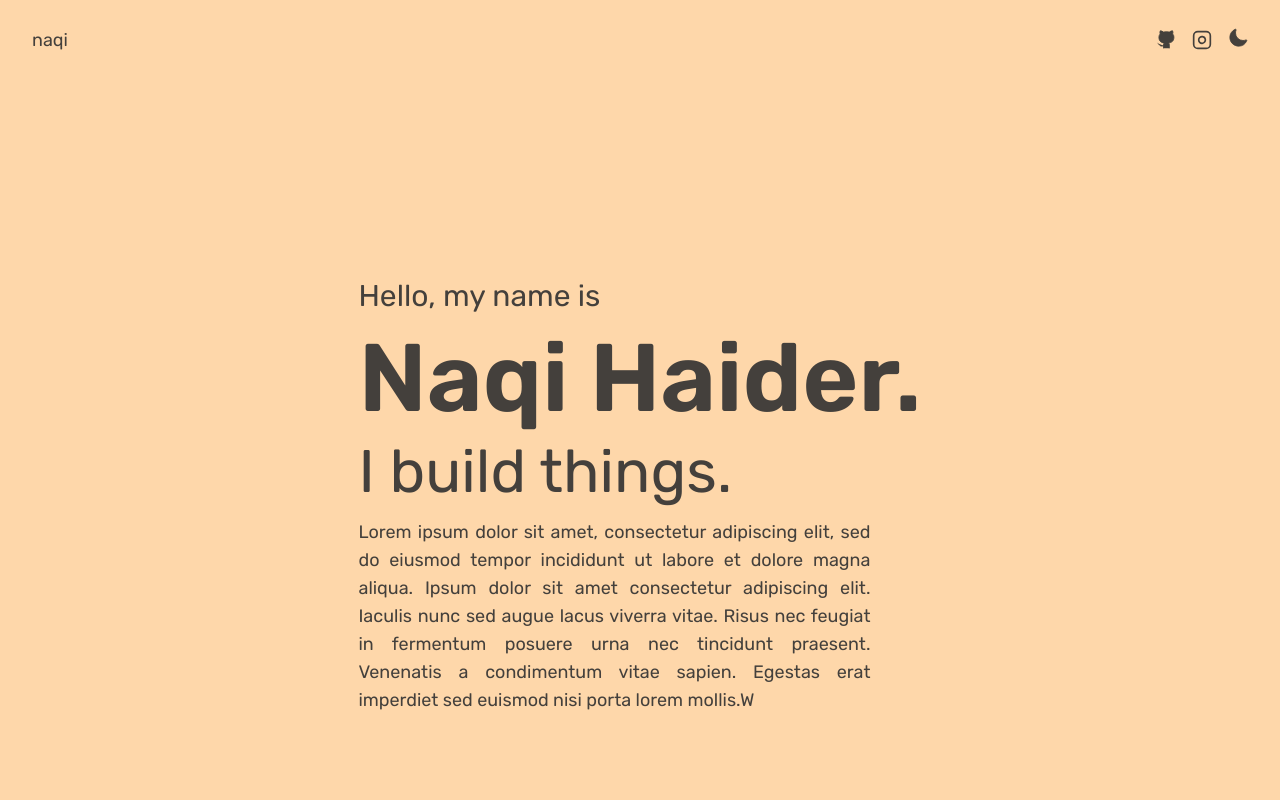
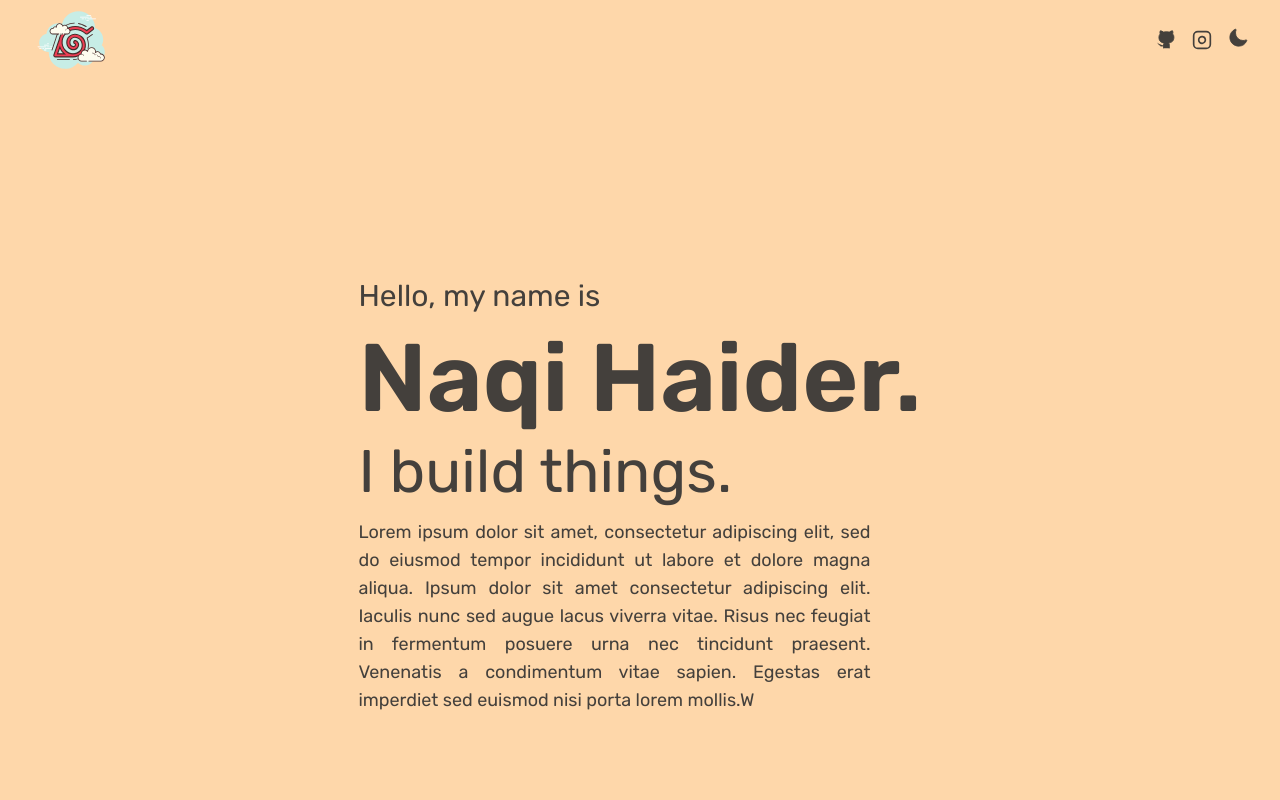
Before and after one commit to alderon07/my-website, a Next.js app in the folder frontend/: page / in a window 1280 px wide. Shown: the top 800 px of the page. Built offline with nearby package versions, Linux system fonts and the light colour scheme.

Commit message:
Added Logo

```diff
--- a/frontend/src/components/about/About.tsx
+++ b/frontend/src/components/about/About.tsx
@@ -1,5 +1,4 @@
 import React from "react";
-import Image from "next/image";
 
 export default function About() {
   return (
--- a/frontend/src/components/navbar/Navbar.tsx
+++ b/frontend/src/components/navbar/Navbar.tsx
@@ -10,13 +10,16 @@ type LayoutProps = { children: ReactNode };
 export default function Navbar() {
   const { theme, setTheme } = useTheme();
 
-  const style ="ease-in-out delay-100 duration-300 hover:text-amber-500 dark:hover:text-sky-300 transition-all";
+  const style =
+    "ease-in-out delay-100 duration-300 hover:text-amber-500 dark:hover:text-sky-300 transition-all";
 
   return (
     <div>
       <nav className="flex justify-between items-center text-lg lowercase h-20 rounded">
         <span>
-          <Link href="/">naqi</Link>
+          <Link href="/">
+            <img className={`w-12 h-12 md:w-16 md:h-16 lg:w-20 lg:h-20 ${style} hover:scale-105`} src="logo.svg" alt="logo" />
+          </Link>
         </span>
         <span>
           <ul className="flex list-none gap-4 items-center">
@@ -45,7 +48,6 @@ export default function Navbar() {
           </ul>
         </span>
       </nav>
-
     </div>
   );
 }
```
Also changed, not shown: frontend/public/logo.svg (added).
